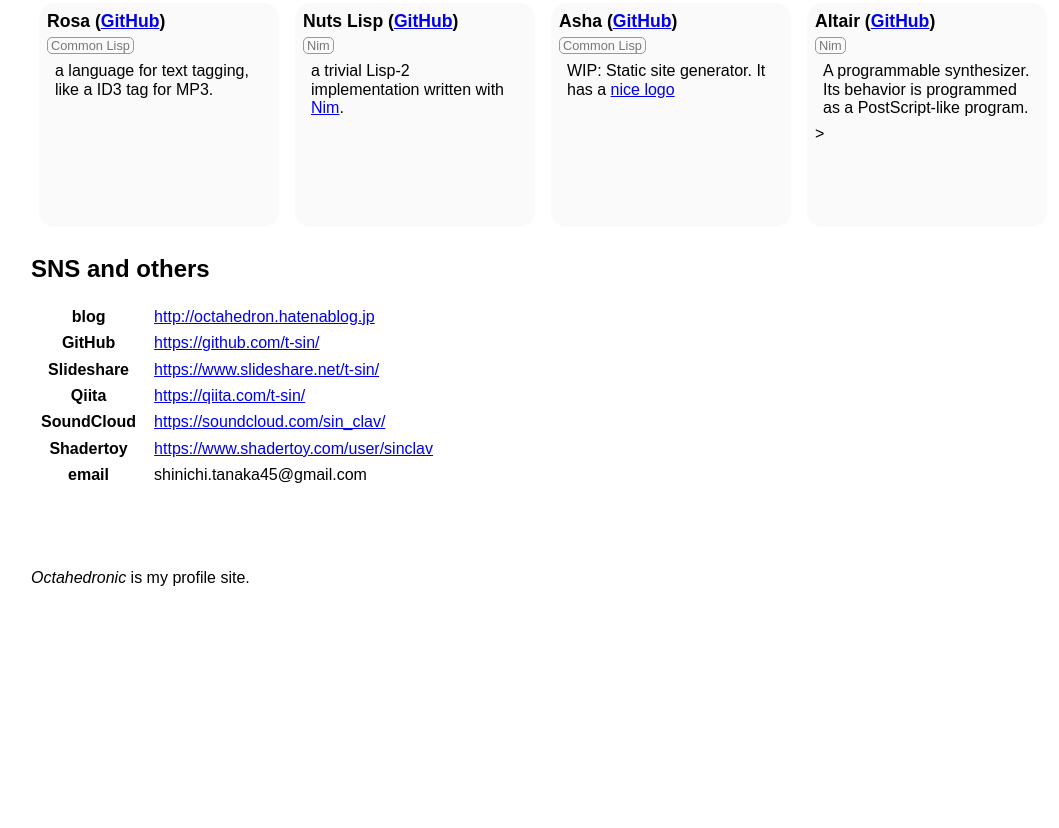
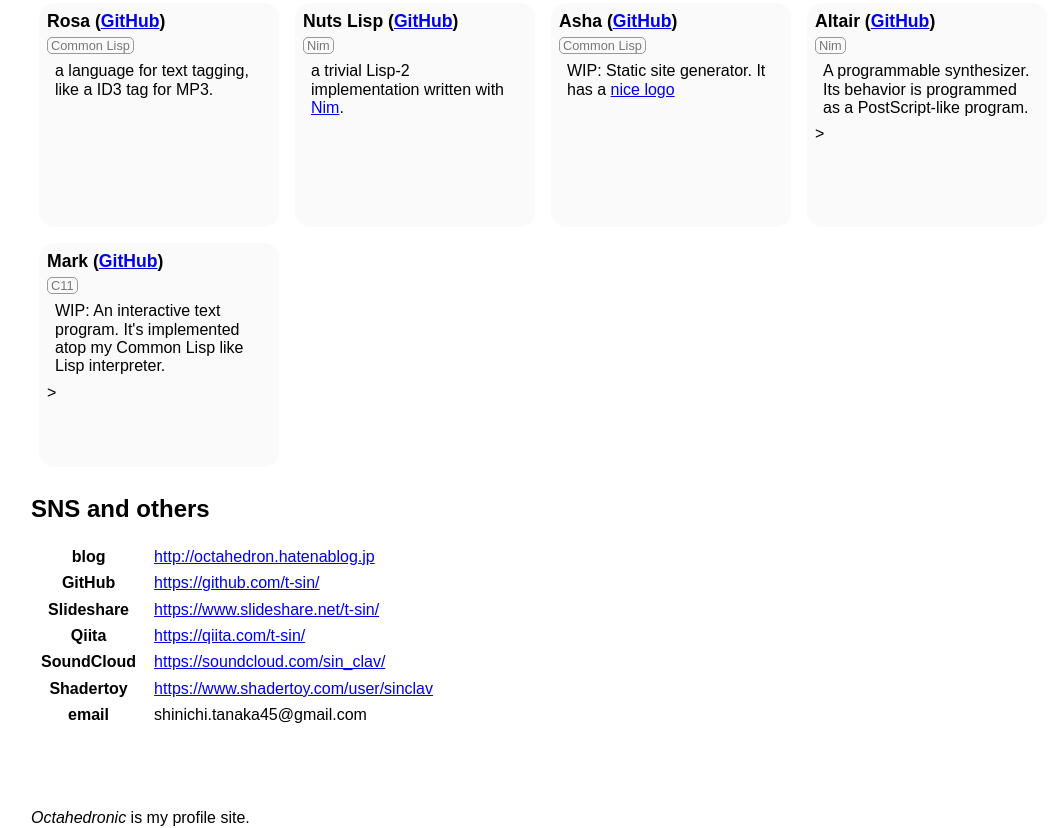
Before and after one commit to t-sin/t-sin.github.io, a plain HTML site: page index.html in a window 1280 px wide. Shown: the part 1315-2143 px from the top of the page, without its empty margins (97-1156 px from the left). Before the commit the page ends 1903 px from the top, so only its background shows below. Drawn offline with nearby package versions, Linux system fonts and the light colour scheme.

Commit message:
Add Mark

```diff
--- a/index.html
+++ b/index.html
@@ -178,6 +178,14 @@
                   A programmable synthesizer. Its behavior is programmed as a PostScript-like program.
                 </p>>
             </div></article>
+
+            <article class="work pure-u-1 pure-u-sm-1-2 pure-u-md-1-4"><div>
+                <h3>Mark (<a href="https://github.com/t-sin/mark">GitHub</a>)</h3>
+                <span class="lang">C11</span>
+                <p>
+                  WIP: An interactive text program. It's implemented atop my Common Lisp like Lisp interpreter.
+                </p>>
+            </div></article>
           </div>
         </section>
 
```
